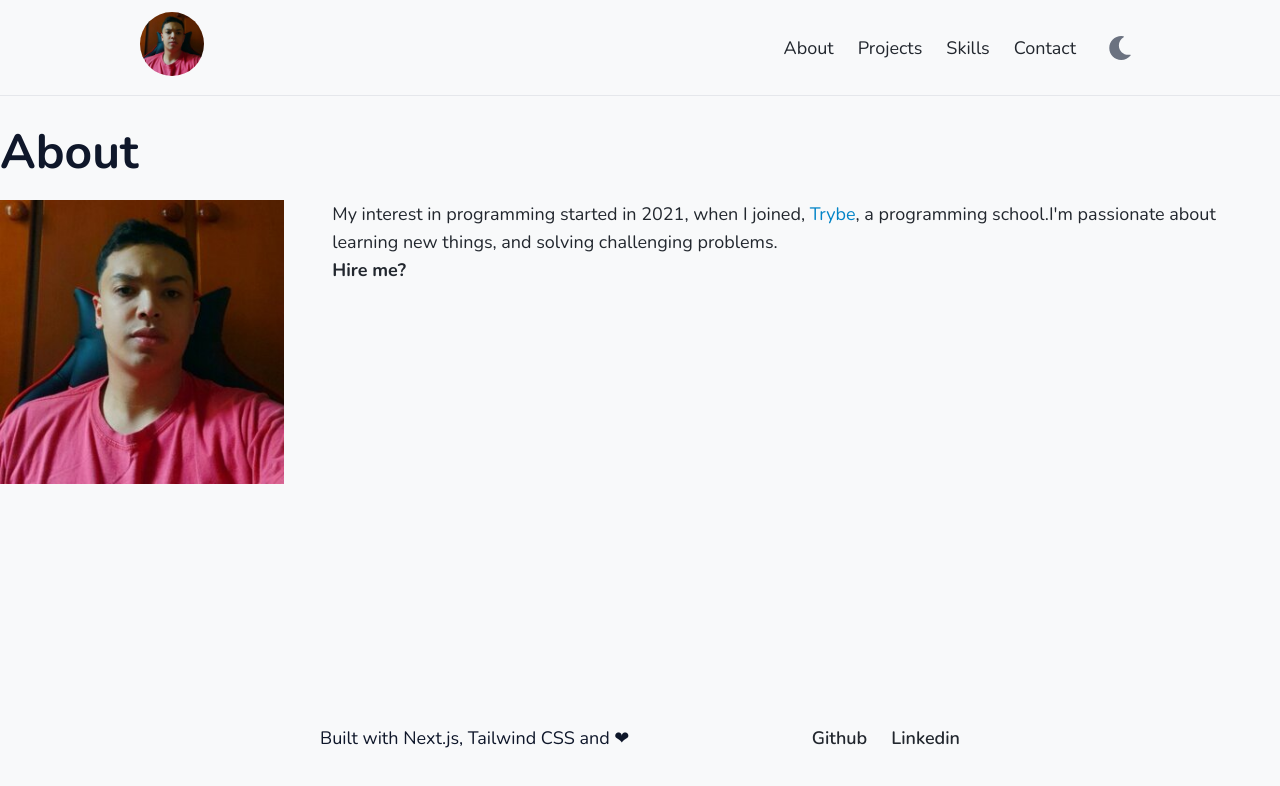
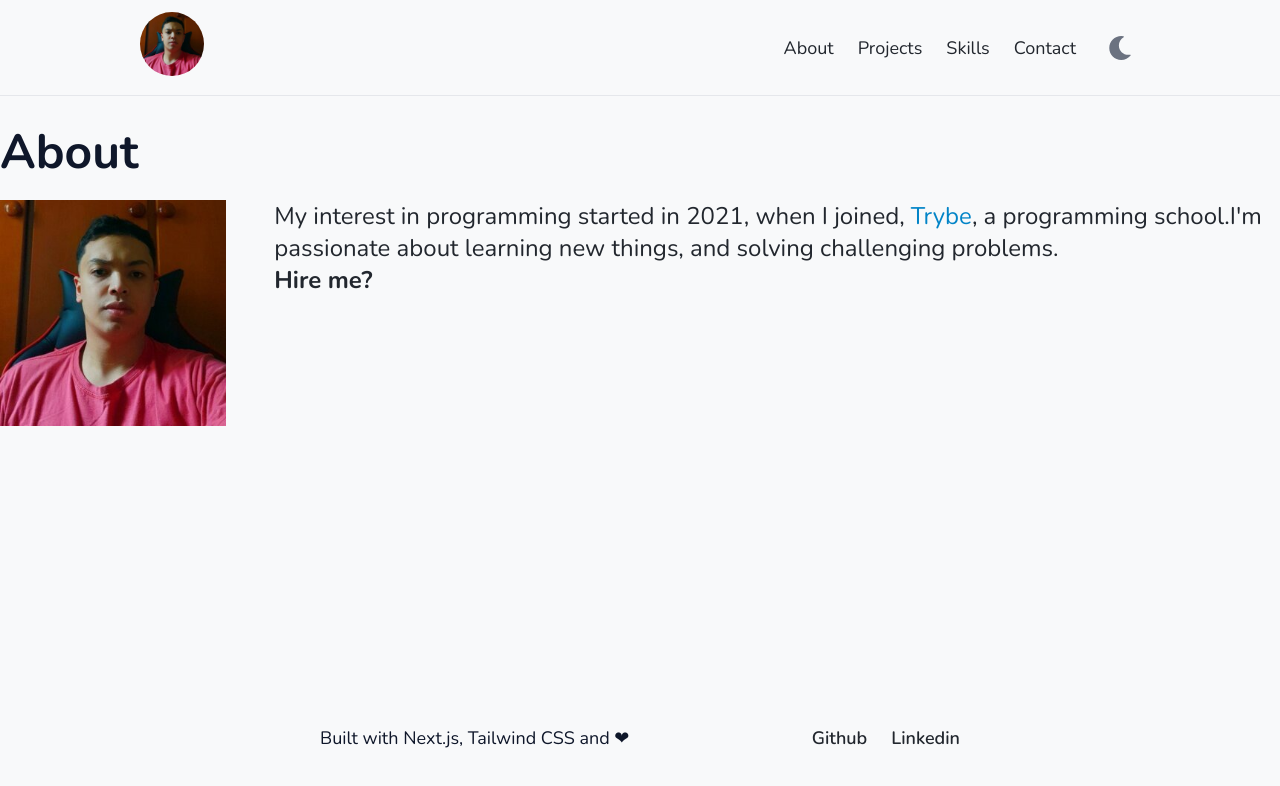
Before and after one commit to johnjoker13/website, a Next.js app: page /about in a window 1280 px wide. Shown: the top 786 px of the page. Built offline with nearby package versions, Linux system fonts and the light colour scheme.

Commit message:
refactor(Home): change document title

```diff
--- a/pages/about.jsx
+++ b/pages/about.jsx
@@ -19,7 +19,7 @@ const About = () => {
             />
           </figure>
           <article className="flex flex-wrap">
-            <article className="text-lg mb-6 w-full">
+            <article className="text-2xl mb-6 w-full">
               <p>
                 My interest in programming started in 2021, when I joined, {" "}
                 <a
--- a/pages/home.jsx
+++ b/pages/home.jsx
@@ -5,7 +5,7 @@ import SiteHead from "../components/SiteHead";
 const HomePage = () => {
   return (
     <>
-    <SiteHead routeTitle="Portfolio" />
+    <SiteHead routeTitle="João Oliveira" />
     <section className="flex flex-row flex-wrap justify-center pt-36">
       <section className="flex flex-col">
         <article className="text-6xl">
```
